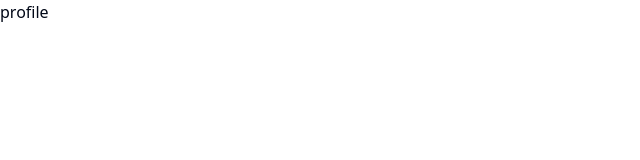
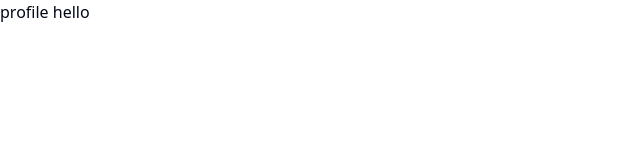
Before and after one commit to akinurrahman/peercircle-frontend, a Next.js app: page /profile in a window 1280 px wide. Shown: the top 160 px of the page, without its empty margins (0-640 px from the left). Built offline with nearby package versions, Linux system fonts and the light colour scheme.

Commit message:
update prettier rule

```diff
--- a/src/app/(user)/profile/page.tsx
+++ b/src/app/(user)/profile/page.tsx
@@ -1,7 +1,7 @@
-import React from 'react';
+import React from "react";
 
 const Profile = () => {
-  return <div>profile</div>;
+  return <div>profile hello</div>;
 };
 
 export default Profile;
```
Also changed, not shown: 2 other files (tests, documents, lock files or other folders).
